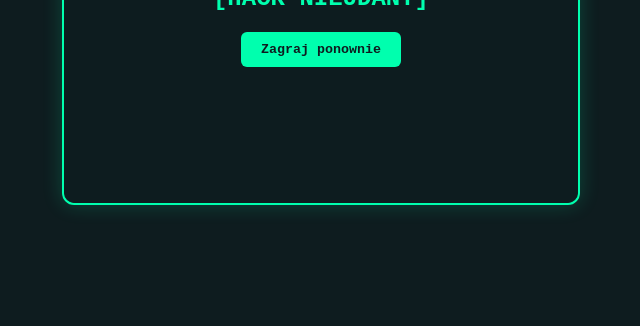
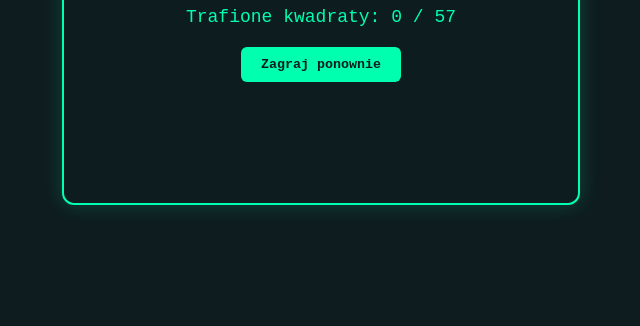
Before and after one commit to SwierkL/Car-Dealer-AimLab, a plain HTML site: page index.html in a window 1280 px wide. Shown: the part 474-800 px from the top of the page, without its empty margins (319-959 px from the left). Drawn offline with Linux system fonts and the light colour scheme.

Commit message:
Wynik porazki

```diff
--- a/index.html
+++ b/index.html
@@ -31,6 +31,7 @@
     <div class="failure-content">
 <img src="img/clownhat.png" alt="👾" class="logo" />
       <div class="failure-label">[HACK NIEUDANY]</div>
+      <div id="failure-score" class="failure-score">Trafione: 0</div>
       <button id="restart-button" onclick="restartGame()">Zagraj ponownie</button>
     </div>
   </div>
--- a/script.js
+++ b/script.js
@@ -86,8 +86,10 @@ function showFailure() {
   gameOver = true;
 
   document.querySelector(".container").classList.add("hidden");
+  document.getElementById("failure-screen").classList.remove("hidden");
 
-  document.getElementById("failure-screen").classList.remove("hidden");
+  const failureScore = document.getElementById("failure-score");
+  failureScore.textContent = `Trafione kwadraty: ${score} / ${requiredClicks}`;
 
   activeCells.forEach((timeout, index) => {
     clearTimeout(timeout);
@@ -95,6 +97,7 @@ function showFailure() {
   });
   activeCells.clear();
 }
+
 
 function restartGame() {
   gameOver = false;
--- a/style.css
+++ b/style.css
@@ -194,3 +194,8 @@ body {
 #restart-button:hover {
   background-color: #00cc7a;
 }
+.failure-score {
+  font-size: 18px;
+  color: #00ffae;
+  margin-top: 10px;
+}
```
